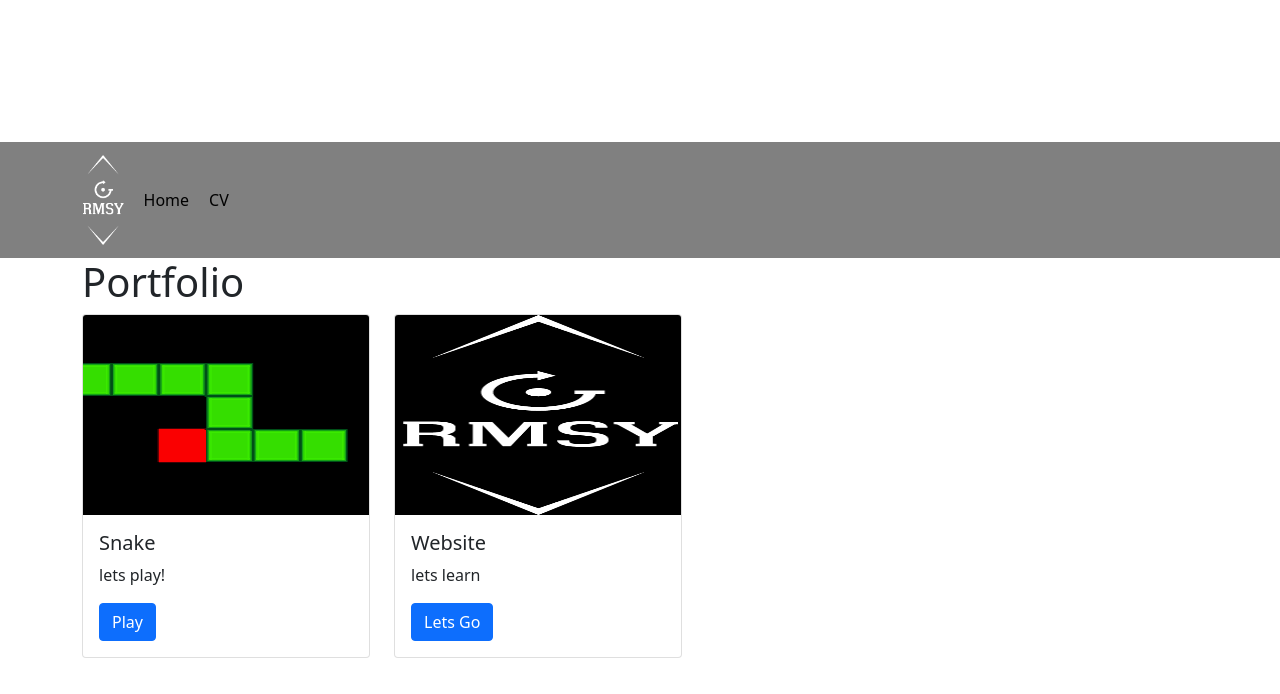
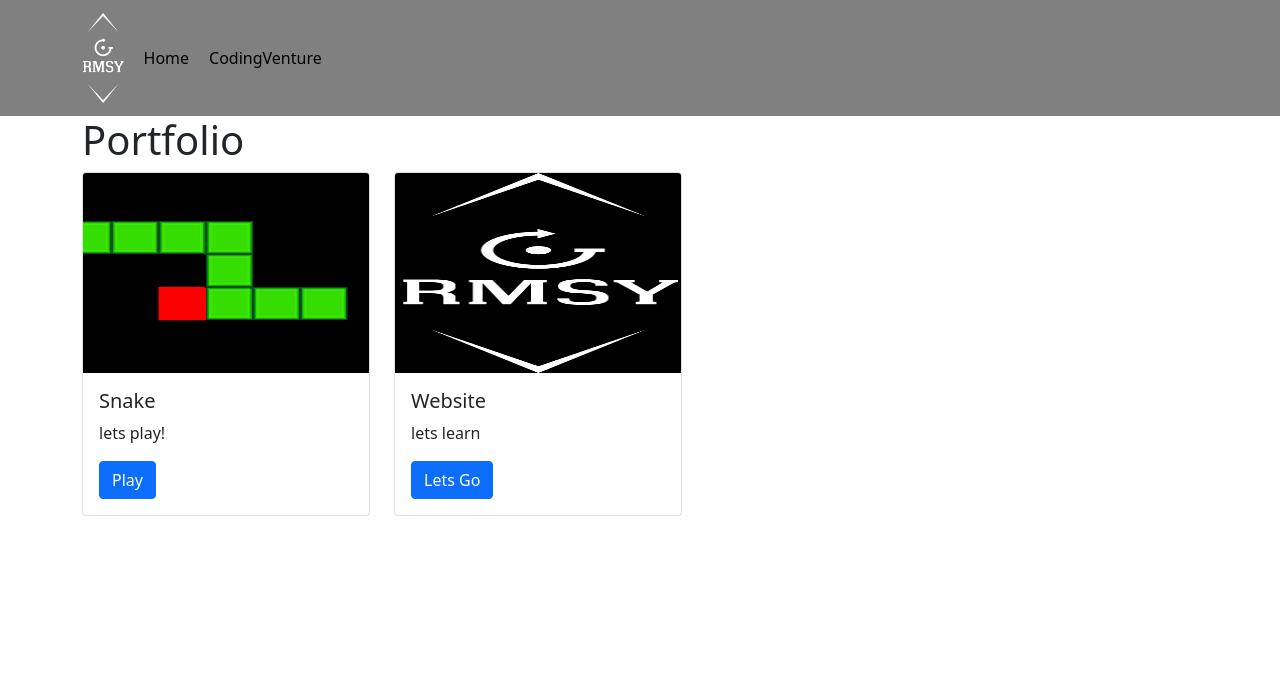
Before and after one commit to hgrcode/portfolio, a React (Create React App) app in the folder front-end/: page / in a window 1280 px wide. Shown: the top 694 px of the page. Built offline with nearby package versions, Linux system fonts and the light colour scheme.

Commit message:
removed body from app.css stop conflict

```diff
--- a/front-end/src/App.css
+++ b/front-end/src/App.css
@@ -2,18 +2,6 @@
 
 *{
   box-sizing: border-box;
-}
-
-body{
-  background-image: linear-gradient(135deg, hsla(0, 0%, 100%, 0.637) 0%,);
-  display: flex;
-  align-items: center;
-  justify-content: center;
-  flex-direction: column;
-
-  min-height: 100vh;
-  font-family: "Lato", sans-serif;
-  margin: 0;
 }
 
 #root{
@@ -177,6 +165,8 @@ body{
   }
 }
 
+
+
 .navbar{
   background-color: grey !important;
 }
--- a/front-end/src/components/nav.js
+++ b/front-end/src/components/nav.js
@@ -15,7 +15,7 @@ const NavBar = () => {
                 <Navbar.Collapse id="basic-navbar-nav">
                 <Nav className="me-auto">
                     <Link className="navbarbutton" to='/'>Home</Link>
-                    <Link className="navbarbutton" to='/cv' >CV</Link>
+                    <Link className="navbarbutton" to='/cv' >CodingVenture</Link>
 
                 </Nav>
                 </Navbar.Collapse>
```
